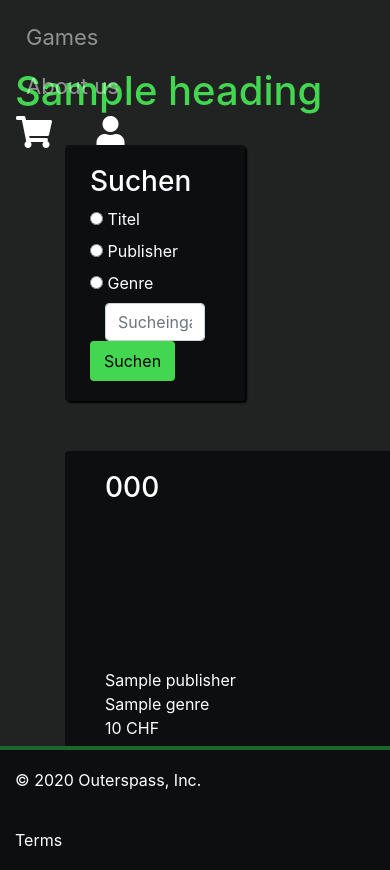
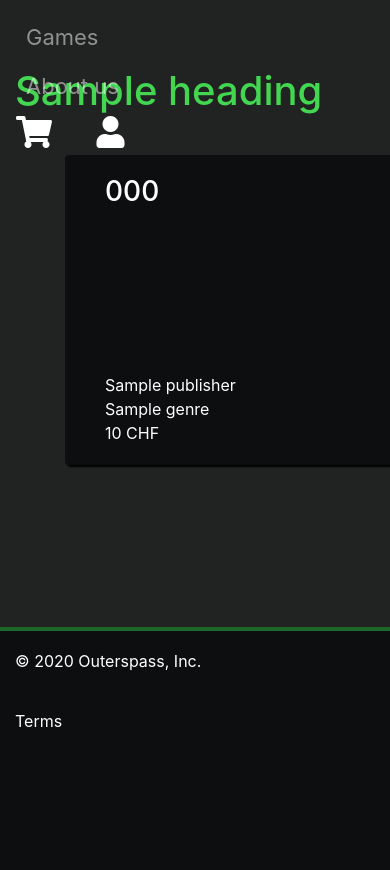
Before and after one commit to MarioSeiler/Outerspass, a PHP site: template templates/videospiel/index.php in a window 390 px wide, after a click that opens the changed part; the page is wider, and only the part inside the window is pictured. Shown: the part 93-963 px from the top of that part. After the commit the page ends 820 px from the top of that part, so only its background shows below. Run offline with PHP 8.4, Linux system fonts and the light colour scheme; the template is opened without the code that fills it: most values are stand-ins (such as "Sample title", 1, 10 or a date in 2020); some libraries are stand-ins or nearby versions.

Commit message:
searchbar in header

```diff
--- a/public/css/style.css
+++ b/public/css/style.css
@@ -113,3 +113,25 @@ nav{
 {
 	margin-top: 30px;
 }
+
+nav #Searchbar
+{
+	background-color: #0C0E0F;
+	padding: 20px 40px 20px 40px;
+	position: absolute;
+	top: 60px;
+	z-index: 99;
+	display: none;
+}
+
+
+nav li:hover #Searchbar,
+nav li:active #Searchbar,
+nav li:focus #Searchbar,
+nav li #Searchbar:hover
+{
+	display: block;
+}
+nav a {
+	display: inline-block;
+}
--- a/templates/header.php
+++ b/templates/header.php
@@ -6,6 +6,7 @@
 
     <!-- Bootstrap CSS -->
     <script src="https://kit.fontawesome.com/yourcode.js"></script>
+	<script src="js/main.js"></script>
     <link rel="stylesheet" href="https://use.fontawesome.com/releases/v5.13.0/css/all.css" integrity="sha384-Bfad6CLCknfcloXFOyFnlgtENryhrpZCe29RTifKEixXQZ38WheV+i/6YWSzkz3V" crossorigin="anonymous">
     <link rel="stylesheet" href="https://stackpath.bootstrapcdn.com/bootstrap/4.1.3/css/bootstrap.min.css" integrity="sha384-MCw98/SFnGE8fJT3GXwEOngsV7Zt27NXFoaoApmYm81iuXoPkFOJwJ8ERdknLPMO" crossorigin="anonymous">
     <link rel="stylesheet" type="text/css" href="/css/style.css" >
@@ -26,6 +27,24 @@
             </li>
             <li class="nav-item">
                 <a class="nav-link waves-effect waves-light" href="/videospiel/index">Games</a>
+				<form action="/videospiel/doSearch" method="get" id="Searchbar" class="col-6">
+					<div class="row align-items-center">
+						<div class="col.sm">
+							<input type="radio" id="titel" name="searchtype" value="titel" required>
+							<label for="titel">Titel</label><br>
+							<input type="radio" id="publisher" name="searchtype" value="publisher" required>
+							<label for="publisher">Publisher</label><br>
+							<input type="radio" id="genre" name="searchtype" value="genre" required>
+							<label for="genre">Genre</label>
+						</div>
+						<div class="col-sm">
+						<input id="q" name="q" type="text" class="form-control" placeholder="Sucheingabe" maxlength="64" required>
+						</div>
+					</div>
+					<div class="row">
+						<button type="submit" name="send" class="btn btn-primary">Suchen</button>
+					</div>
+				</form>
             </li>
             <li class="nav-item">
                 <a class="nav-link waves-effect waves-light" href="/default/about">About us</a>
--- a/templates/videospiel/index.php
+++ b/templates/videospiel/index.php
@@ -1,25 +1,3 @@
-<div class="margin-top">
-	<form action="/videospiel/doSearch" method="get" class="col-6 mt-auto rounded">
-		<h3 class="row">Suchen</h3>
-		<div class="row align-items-center">
-			<div class="col.sm">
-				<input type="radio" id="titel" name="searchtype" value="titel" required>
-				<label for="titel">Titel</label><br>
-				<input type="radio" id="publisher" name="searchtype" value="publisher" required>
-				<label for="publisher">Publisher</label><br>
-				<input type="radio" id="genre" name="searchtype" value="genre" required>
-				<label for="genre">Genre</label>
-			</div>
-			<div class="col-sm">
-			<input id="q" name="q" type="text" class="form-control" placeholder="Sucheingabe" maxlength="64" required>
-			</div>
-		</div>
-		<div class="row">
-			<button type="submit" name="send" class="btn btn-primary">Suchen</button>
-		</div>
-
-	</form>
-</div>
 <article class="hreview open special">
 	<?php if (empty($videospiele)): ?>
 		<div class="dhd">
```
